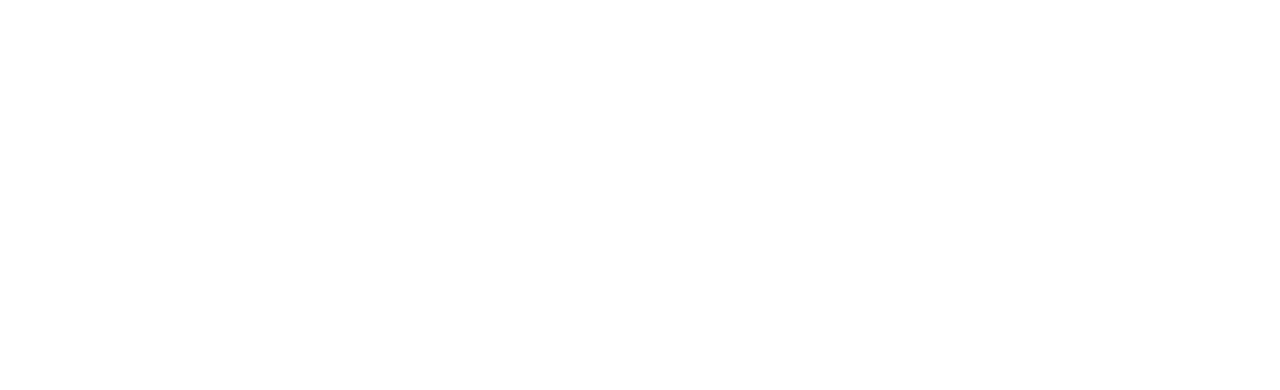
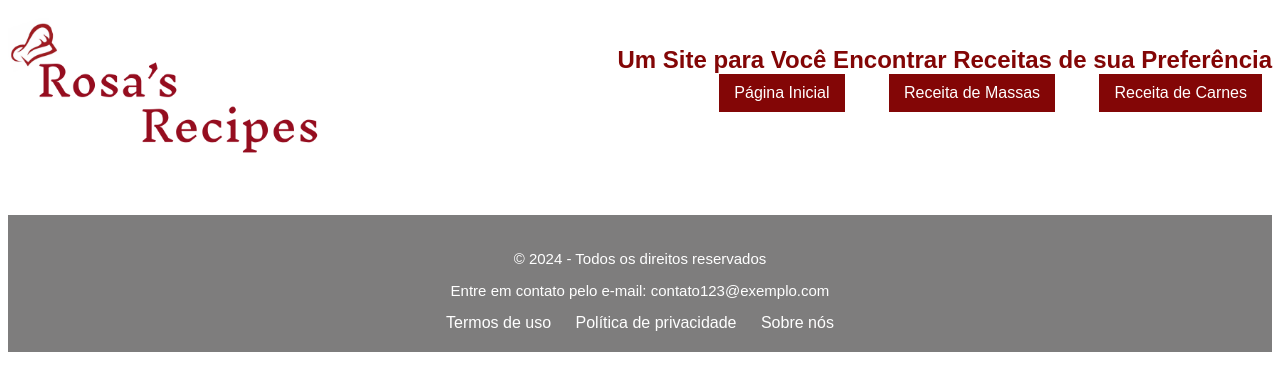
Before and after one commit to Jujuzix/atividade-2.0-Receitas, a website: page pagDoces.html in a window 1280 px wide. Drawn offline with Linux system fonts and the light colour scheme.

Commit message:
commit Branch 2
Adicionando Header e Footer para a inicialização da pagina de doces

```diff
--- a/css/style2.css
+++ b/css/style2.css
@@ -89,3 +89,32 @@ h1{
     text-align: end;
     color: #830606;
 }
+
+/* Css Rodape*/
+footer {
+	background-color: #7e7d7d;
+	color: #fff;
+	padding: 20px;
+	text-align: center;
+	margin-top: 50px;
+}
+
+ul {
+	list-style: none;
+	padding: 0;
+	margin: 0;
+}
+
+li {
+	display: inline-block;
+	margin: 0 10px;
+}
+
+a {
+	color: #fff;
+	text-decoration: none;
+}
+
+p{
+    font-size: 15px;
+}
--- a/css/style3.css
+++ b/css/style3.css
@@ -0,0 +1,121 @@
+*{
+    font-family: Arial, Helvetica, sans-serif;
+}
+.container {
+    width: 100%;
+    max-width: 100%;
+    margin: 0 auto;
+    display: flex;
+    justify-content: space-between;
+    align-items: center;
+    border-bottom: #830606;
+}
+
+.container img {
+    width: 25%;
+    max-width: 100%;
+}
+
+header {
+    background-color: #ffffff;
+    color: #fff;
+    padding: 10px 0;
+    border-bottom: #830606;
+}
+
+
+.barraNav {
+    flex-grow: 1;
+    text-align: center;
+}
+
+.barraNav h1 {
+    font-size: 1.5rem;
+    margin: 0;
+    padding: 0;
+}
+
+.nav-links {
+    text-align: end;
+    list-style-type: none;
+    margin-bottom: 15px;
+    padding: 0;
+}
+
+.nav-links li {
+    background-color: #830606;
+    display: inline-block;
+    margin-left: 30px;
+}
+
+.nav-links li a {
+    margin-bottom: auto;
+    color: #fff;
+    background-color: #830606;
+    text-decoration: none;
+    padding: 10px 15px;
+    display: inline-block;
+    transition: 0.5s;
+}
+
+.nav-links li a:hover {
+    background-color: #7e3535;
+    color: #fff;
+}
+
+.content {
+    padding: 50px 0;
+    text-align: center;
+}
+
+.div2 {
+text-align: center;
+    width: 100%;
+    max-width: 1200px;
+    margin: 20px auto;
+    padding: 10px;
+}
+
+.div2 img {
+    width: 100%;
+    height: auto;
+    border-radius: 8px;
+    min-height: 100px;
+    min-width: 100px;
+}
+
+h1{
+    margin-right: 15px;
+    text-align: end;
+    color: #830606;
+}
+
+
+/* Css Rodape*/
+footer {
+	background-color: #7e7d7d;
+	color: #fff;
+	padding: 20px;
+	text-align: center;
+	margin-top: 50px;
+}
+
+ul {
+	list-style: none;
+	padding: 0;
+	margin: 0;
+}
+
+li {
+	display: inline-block;
+	margin: 0 10px;
+}
+
+a {
+	color: #fff;
+	text-decoration: none;
+}
+
+p{
+    font-size: 15px;
+}
--- a/pagDoces.html
+++ b/pagDoces.html
@@ -0,0 +1,43 @@
+<!DOCTYPE html>
+<html lang="pt-br">
+<head>
+    <meta charset="UTF-8">
+    <meta name="viewport" content="width=device-width, initial-scale=1.0">
+    <meta name="theme-color" content="white">
+    <link rel="stylesheet" href="css/style3.css">
+    <link rel="icon" href="./favicon.png" type="image/png">
+    <link rel="manifest" href="/manifest.json"/>
+    <link rel="apple-touch-icon" href="images/logo.png">
+    <title></title>
+</head>
+<body>
+    <header>
+        <div class="container" >
+            <img src="./images/LogoPDM.png" />
+            <nav class="barraNav">
+                <h1>Um Site para Você Encontrar Receitas de sua Preferência</h1>
+                <ul class="nav-links">
+                    <li><a href="/">Página Inicial</a></li>
+                    <li><a href="pagMassas">Receita de Massas</a></li>
+                    <li><a href="pagCarnes">Receita de Carnes</a></li>
+                </ul>
+            </nav>
+        </div>
+    </header>
+
+
+
+<footer>
+    <p>&copy; 2024 - Todos os direitos reservados</p>
+    <p>Entre em contato pelo e-mail: contato123@exemplo.com</p>
+    <nav>
+        <ul>
+            <li><a href="#">Termos de uso</a></li>
+            <li><a href="#">Política de privacidade</a></li>
+            <li><a href="#">Sobre nós</a></li></ul>
+    </nav>
+</footer>
+
+<script src="js/main.js"></script>
+</body>
+</html>
```
